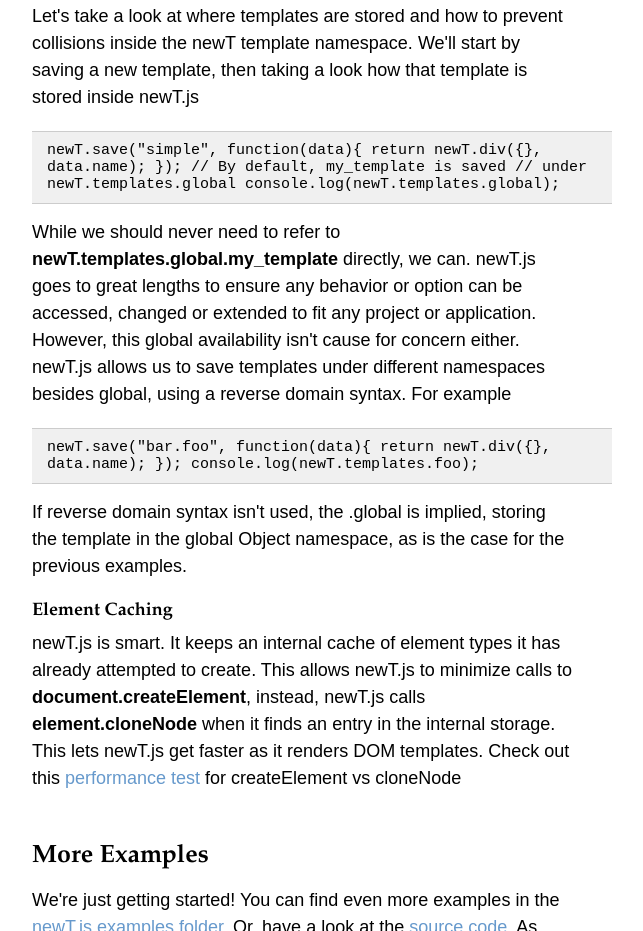
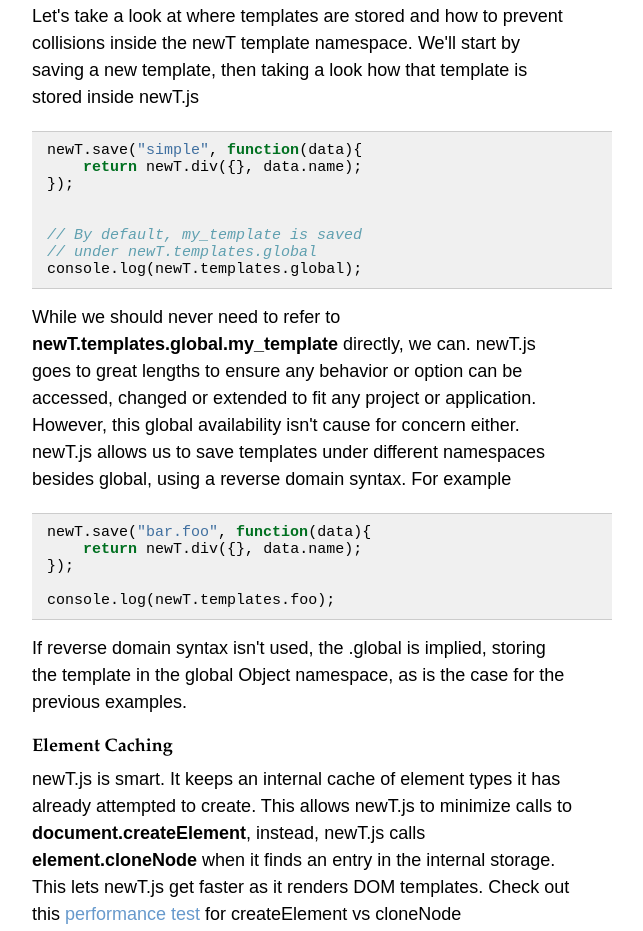
Before and after one commit to jeffreytierney/newT, a plain HTML site: page index.html in a window 1280 px wide. Shown: the part 8699-9630 px from the top of the page, without its empty margins (298-941 px from the left). Drawn offline with Linux system fonts and the light colour scheme.

Commit message:
tweak snippets

```diff
--- a/index.html
+++ b/index.html
@@ -484,14 +484,17 @@ respectively.</p>
         start by saving a new template, then taking a look how that
         template is stored inside newT.js</p>
 <code class="syntax">
-newT.save("simple", function(data){
-    return newT.div({}, data.name);
-});
+<div class="highlight"><pre><span class="nx">newT</span><span class="p">.</span><span class="nx">save</span><span class="p">(</span><span class="s2">&quot;simple&quot;</span><span class="p">,</span> <span class="kd">function</span><span class="p">(</span><span class="nx">data</span><span class="p">){</span>
+    <span class="k">return</span> <span class="nx">newT</span><span class="p">.</span><span class="nx">div</span><span class="p">({},</span> <span class="nx">data</span><span class="p">.</span><span class="nx">name</span><span class="p">);</span>
+<span class="p">});</span>
 
 
-// By default, my_template is saved
-// under newT.templates.global
-console.log(newT.templates.global);
+<span class="c1">// By default, my_template is saved</span>
+<span class="c1">// under newT.templates.global</span>
+<span class="nx">console</span><span class="p">.</span><span class="nx">log</span><span class="p">(</span><span class="nx">newT</span><span class="p">.</span><span class="nx">templates</span><span class="p">.</span><span class="nx">global</span><span class="p">);</span>
+</pre></div>
+
+
 </code>
 
 <p>While we should never need to refer to
@@ -502,11 +505,14 @@ availability isn't cause for concern either. newT.js allows us to save
 templates under different namespaces besides global, using a reverse
 domain syntax. For example </p>
 <code class="syntax">
-newT.save("bar.foo", function(data){
-    return newT.div({}, data.name);
-});
+<div class="highlight"><pre><span class="nx">newT</span><span class="p">.</span><span class="nx">save</span><span class="p">(</span><span class="s2">&quot;bar.foo&quot;</span><span class="p">,</span> <span class="kd">function</span><span class="p">(</span><span class="nx">data</span><span class="p">){</span>
+    <span class="k">return</span> <span class="nx">newT</span><span class="p">.</span><span class="nx">div</span><span class="p">({},</span> <span class="nx">data</span><span class="p">.</span><span class="nx">name</span><span class="p">);</span>
+<span class="p">});</span>
 
-console.log(newT.templates.foo);
+<span class="nx">console</span><span class="p">.</span><span class="nx">log</span><span class="p">(</span><span class="nx">newT</span><span class="p">.</span><span class="nx">templates</span><span class="p">.</span><span class="nx">foo</span><span class="p">);</span>
+</pre></div>
+
+
 </code>
 
 <p>If reverse domain syntax isn't used, the .global is implied, storing
```
